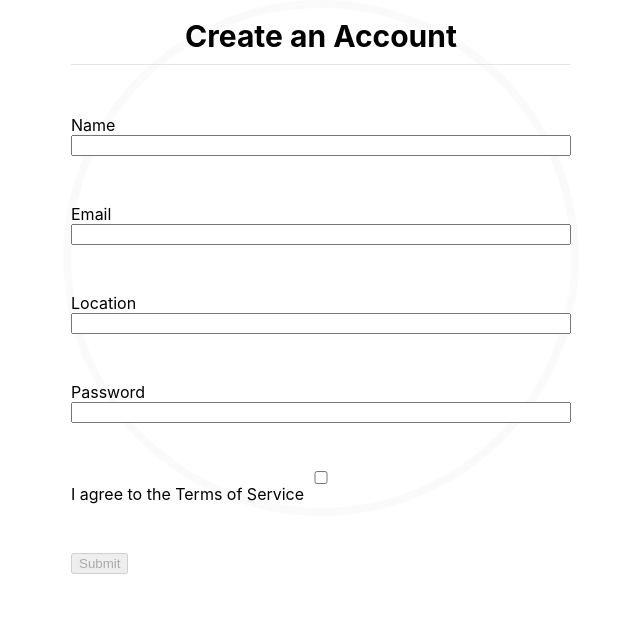
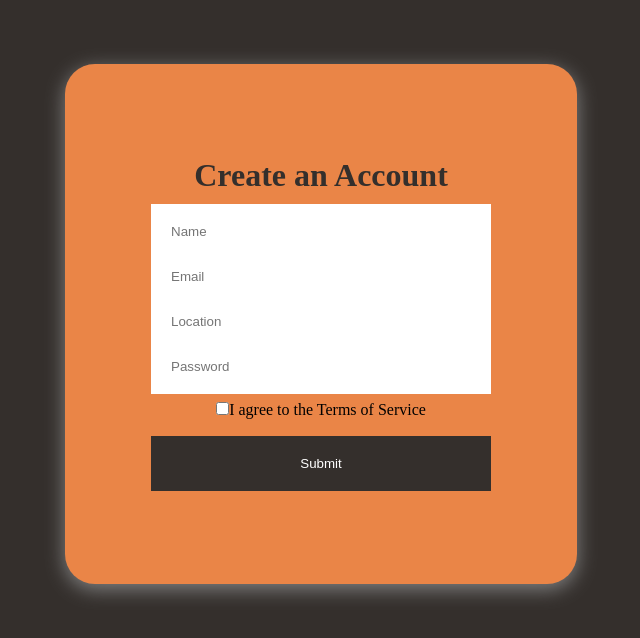
Before and after one commit to BW-African-Marketplace-II/FE-React, a React (Create React App) app in the folder fe-react/: page / in a window 1280 px wide. Shown: the top 638 px of the page, without its empty margins (319-959 px from the left). Built offline with nearby package versions, Linux system fonts and the light colour scheme.

Commit message:
sign up styling

```diff
--- a/fe-react/src/App.css
+++ b/fe-react/src/App.css
@@ -1,5 +1,13 @@
 * {
-    /* background: #d8d8d8;
+    margin: 0;
+    padding: 0;
+    box-sizing: border-box;
+}
+
+body {
+    background: #342F2C;
     font-family: 'Montserrat';
-    margin: 0; */
+    margin: 0;
+    /* color: rgba(131, 131, 131, 0.651) */
+    /* color: rgba(52, 47, 44, 0.774); */
 }
--- a/fe-react/src/components/itemCard.js
+++ b/fe-react/src/components/itemCard.js
@@ -2,21 +2,6 @@ import React from 'react';
 
 
 const ItemCard = props => {
-
-    // const uploadedImage = React.useRef(null);
-
-    // const handleImageUpload = e => {
-    //     const [file] = e.target.files;
-    //     if (file) {
-    //       const reader = new FileReader();
-    //       const { current } = uploadedImage;
-    //       current.file = file;
-    //       reader.onload = e => {
-    //         current.src = e.target.result;
-    //       };
-    //       reader.readAsDataURL(file);
-    //     }
-    //   };
 
     if (props.items.length ===0) {
         return <div></div>
@@ -25,20 +10,8 @@ const ItemCard = props => {
         return (
             props.items.map(item => {
                 return (
-                    <div>
-                    {/* <div className="item-image" key={item.id}>
-                         <img
-                            ref={uploadedImage}
-                            style={{
-                                width: "100%",
-                                height: "100%",
-                                position: "absolute"
-                             }}
-                        />
-                    </div> */}
                     <div className="item-card" key={item.id}>
                         <h2>{item.name}</h2>
-                    </div>
                     </div>
                 )
             })
--- a/fe-react/src/components/itemForm.js
+++ b/fe-react/src/components/itemForm.js
@@ -22,37 +22,25 @@ const FormDiv = styled.div`
 `
 
 const Header = styled.h1`
-    margin:0 0 50px 0;
-    padding:10px;
-    text-align:center;
-    font-size:30px;
-    color:darken(#e5e5e5, 50%);
-    border-bottom:solid 1px #e5e5e5;
+    text-align: center;
+    margin-top: 70px;
+    font-size: 16px;
 `
 
 const SubHeader = styled.span`
-    display:block;
-    background: #F9A5A5;
-    padding: 2px 5px;
-    color: #666;
+
 `
 
 const FormInputs = styled.p`
-    margin: 0 0 3em 0;
-    position: relative;
+
 `
 
 const Inputs = styled.input`
-    display: block;
-    box-sizing: border-box;
-    width: 100%;
-    outline: none;
-    margin:0;
+
 `
 
 const Submit = styled.button`
-    background: $button;
-    box-shadow: 0 3px 0 0
+
 `
 
 
@@ -137,27 +125,6 @@ const formSubmit = e => {
         .catch(err => console.log(err));
 };
 
-
-// ITEM UPLOAD TEST
-
-// const uploadedImage = React.useRef(null);
-//   const imageUploader = React.useRef(null);
-
-//   const handleImageUpload = e => {
-//     const [file] = e.target.files;
-//     if (file) {
-//       const reader = new FileReader();
-//       const { current } = uploadedImage;
-//       current.file = file;
-//       reader.onload = e => {
-//         current.src = e.target.result;
-//       };
-//       reader.readAsDataURL(file);
-//     }
-//   };
-
-// END
-
 return (
     <MainDiv>
     <form onSubmit={formSubmit}>
@@ -165,43 +132,6 @@ return (
     <Header>
             List Your Item
     </Header>
-
-    {/* IMAGE UPLOAD TEST */}
-
-    {/* <div
-      style={{
-        display: "flex",
-        flexDirection: "column",
-        alignItems: "center",
-        justifyContent: "center"
-      }}
-    >
-        <label htmlFor="image">
-      <Inputs
-        type="file"
-        name="image"
-        id="image"
-        accept="image/*"
-        onChange={handleImageUpload}
-        ref={imageUploader}
-        style={{
-          display: "none"
-        }}
-      />
-      <div
-        style={{
-          height: "60px",
-          width: "60px",
-          border: "1px dashed black"
-        }}
-        onClick={() => imageUploader.current.click()}
-      >
-      </div>
-      </label>
-      Click to upload Image
-    </div> */}
-
-    {/* END TEST */}
 
         <FormInputs>
         <label htmlFor="itemName">
--- a/fe-react/src/components/signUpForm.js
+++ b/fe-react/src/components/signUpForm.js
@@ -5,52 +5,68 @@ import styled from 'styled-components'
 
 
 const MainDiv = styled.div`
-
+    padding-top: 1%;
+    padding-bottom: 1%;
+    margin-top: 5%;
+    margin-left: 30%;
+    margin-right: 30%;
+    margin-bottom: 5%;
+    background: #EA8547;
+    border-radius: 30px;
+    box-shadow: 0 5px 20px rgba(131, 131, 131, 1);
 `
 
 const FormDiv = styled.div`
-    margin: 0 auto;
-    width: 500px;
-    height: 500px;
-    background: white;
-    border-radius: 500px;
-    border: 8px solid rgba(245,245,245, 0.5);
-    -webkit-background-clip: padding-box;
-    background-clip: padding-box;
+    width: 90%;
+    max-width: 340px;
+    margin: 10vh auto;
 `
 
 const Header = styled.h1`
-    margin:0 0 50px 0;
-    padding:10px;
-    text-align:center;
-    font-size:30px;
-    color:darken(#e5e5e5, 50%);
-    border-bottom:solid 1px #e5e5e5;
-`
-
-const SubHeader = styled.span`
-    display:block;
-    background: #F9A5A5;
-    padding: 2px 5px;
-    color: #666;
+    color: #342F2C;
+    margin-bottom: 3%;
+    text-align: center;
 `
 
 const FormInputs = styled.p`
-    margin: 0 0 3em 0;
-    position: relative;
+    font-size: $font-size;
+    margin-bottom: -10px;
+    font-weight: 500;
+    color: white;
 `
 
 const Inputs = styled.input`
     display: block;
-    box-sizing: border-box;
     width: 100%;
-    outline: none;
-    margin:0;
+    padding: 20px;
+    font-family: $font-family;
+    -webkit-appearance: none;
+    border: 0;
+    outline: 0;
+    transition: 0.3s;
+`
+
+const Checkbox = styled.p`
+text-align: center;
+    margin-top: 5%;
+    margin-bottom: 20%;
 `
 
 const Submit = styled.button`
-    background: $button;
-    box-shadow: 0 3px 0 0
+    display: block;
+    width: 100%;
+    padding: 20px;
+    outline: 0;
+    border: 0;
+    color: white;
+    margin-top: 5%;
+    background: #342F2C;
+    &: hover {
+        box-shadow: 0 0 5px #99bbff,
+                    0 0 5px #99bbff,
+                    0 0 15px #99bbff,
+                    0 0 25px #99bbff;
+    }
 `
 
 // Validation Using Yup
@@ -158,9 +174,9 @@ return (
     </Header>
         <FormInputs>
         <label htmlFor="name">
-            Name
             <Inputs
                 type="text"
+                placeholder="Name"
                 name="name"
                 id="name"
                 value={formState.name}
@@ -173,9 +189,9 @@ return (
         </FormInputs>
         <FormInputs>
         <label htmlFor="email">
-            Email
             <Inputs
                 type="email"
+                placeholder="Email"
                 name="email"
                 id="email"
                 value={formState.email}
@@ -188,9 +204,9 @@ return (
         </FormInputs>
         <FormInputs>
         <label htmlFor="location">
-            Location
             <Inputs
                 type="text"
+                placeholder="Location"
                 name="location"
                 id="location"
                 value={formState.location}
@@ -203,9 +219,9 @@ return (
         </FormInputs>
         <FormInputs>
         <label htmlFor="password">
-            Password
             <Inputs
                 type="password"
+                placeholder="Password"
                 name="password"
                 id="password"
                 value={formState.password}
@@ -216,9 +232,9 @@ return (
                 ) : null}
         </label>
         </FormInputs>
-        <FormInputs>
+        <Checkbox>
         <label htmlFor="terms">
-                <Inputs
+                <input
                     type="checkbox"
                     id="terms"
                     name="terms"
@@ -228,12 +244,13 @@ return (
                 {errorState.terms.length > 0 ? (
                     <p className="error">{errorState.terms}</p>
                 ) : null}
-                I agree to the Terms of Service
+                   I agree to the Terms of Service
             </label>
-            </FormInputs>
+
             <div className="button-div">
-        <button disabled={buttonDisabled}>Submit</button>
+        <Submit disabled={buttonDisabled}>Submit</Submit>
         </div>
+        </Checkbox>
     </FormDiv>
     </form>
     </MainDiv>
```
